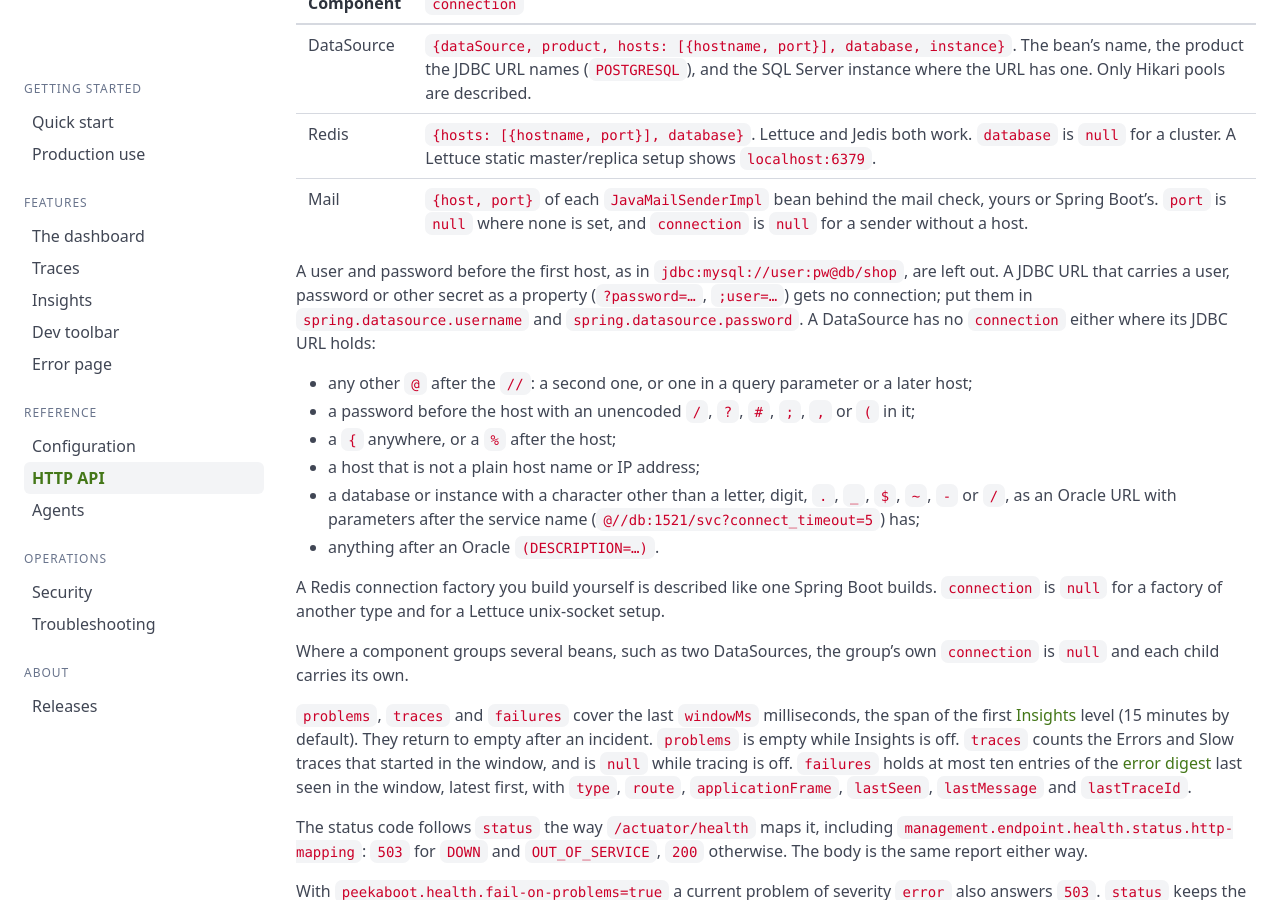
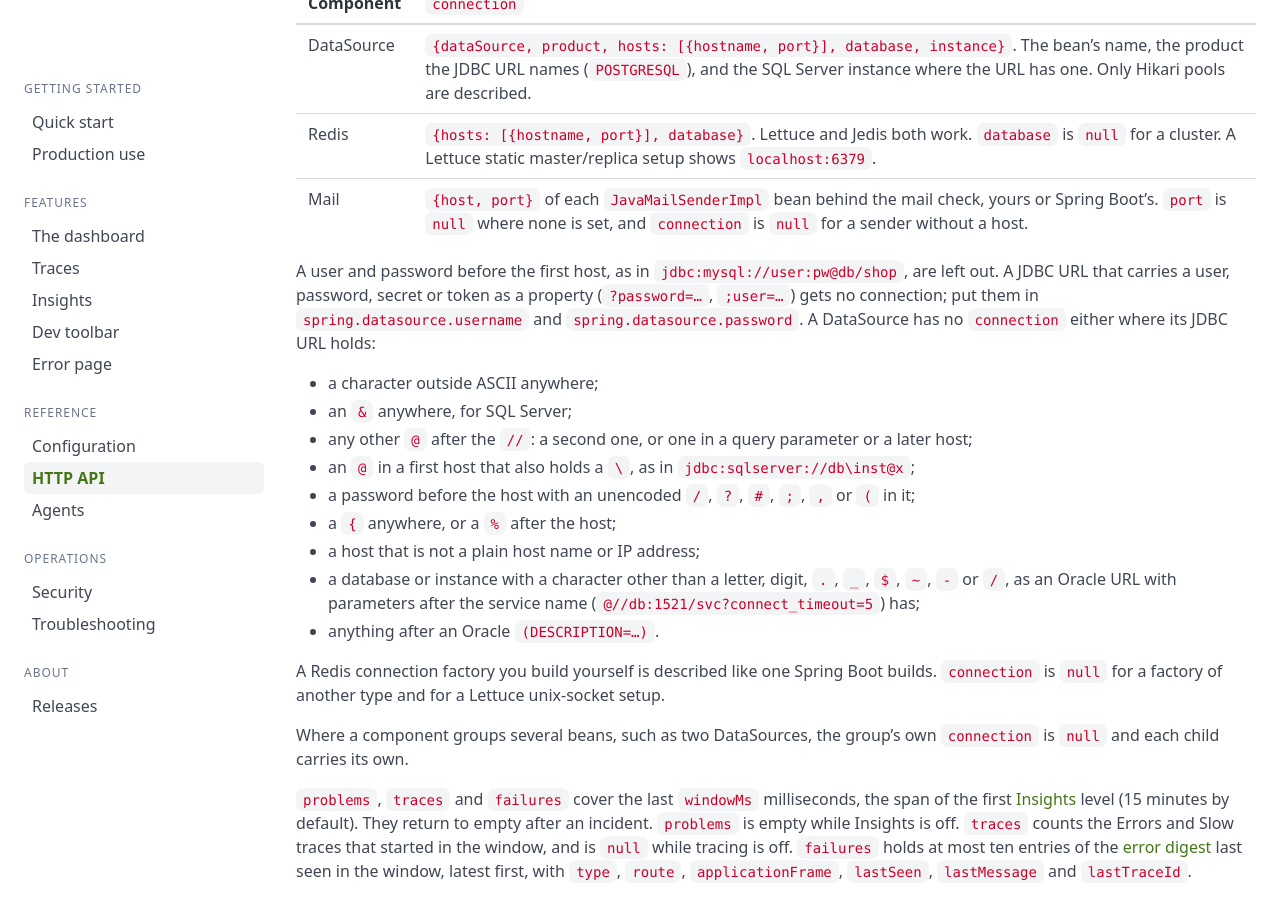
Before and after one commit to peekaboot-org/peekaboot-org.github.io, a Jekyll site: the page built from docs/api.md, in a window 1280 px wide and 900 px high, scrolled down 14649 px. Built offline with Jekyll 4.4.1, drawn with Linux system fonts in a browser that asks for light colours.

Commit message:
docs: name the SQL Server and ASCII URL rules

```diff
--- a/docs/api.md
+++ b/docs/api.md
@@ -550,11 +550,14 @@ while the target is down. It is `null` for a component Peekaboot cannot describe
 | Mail | `{host, port}` of each `JavaMailSenderImpl` bean behind the mail check, yours or Spring Boot's. `port` is `null` where none is set, and `connection` is `null` for a sender without a host. |
 
 A user and password before the first host, as in `jdbc:mysql://user:pw@db/shop`, are left out. A
-JDBC URL that carries a user, password or other secret as a property (`?password=…`, `;user=…`)
+JDBC URL that carries a user, password, secret or token as a property (`?password=…`, `;user=…`)
 gets no connection; put them in `spring.datasource.username` and `spring.datasource.password`. A
 DataSource has no `connection` either where its JDBC URL holds:
 
+- a character outside ASCII anywhere;
+- an `&` anywhere, for SQL Server;
 - any other `@` after the `//`: a second one, or one in a query parameter or a later host;
+- an `@` in a first host that also holds a `\`, as in `jdbc:sqlserver://db\inst@x`;
 - a password before the host with an unencoded `/`, `?`, `#`, `;`, `,` or `(` in it;
 - a `{` anywhere, or a `%` after the host;
 - a host that is not a plain host name or IP address;
```
